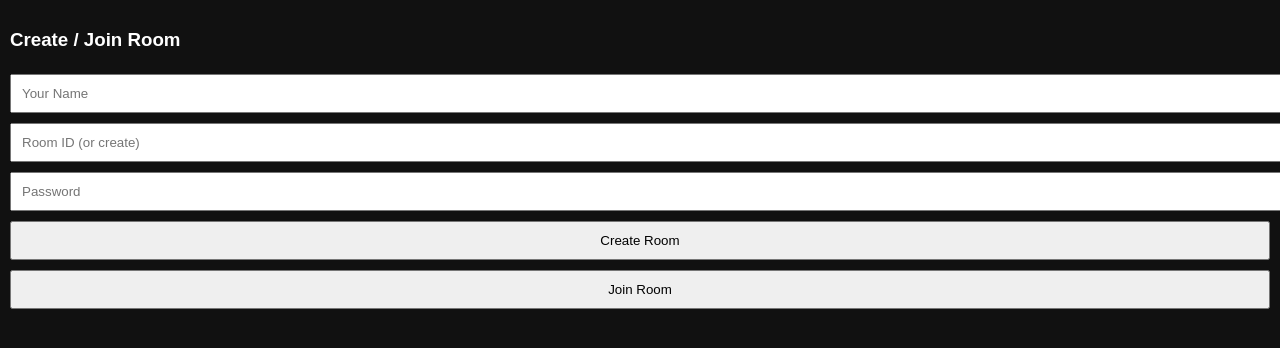
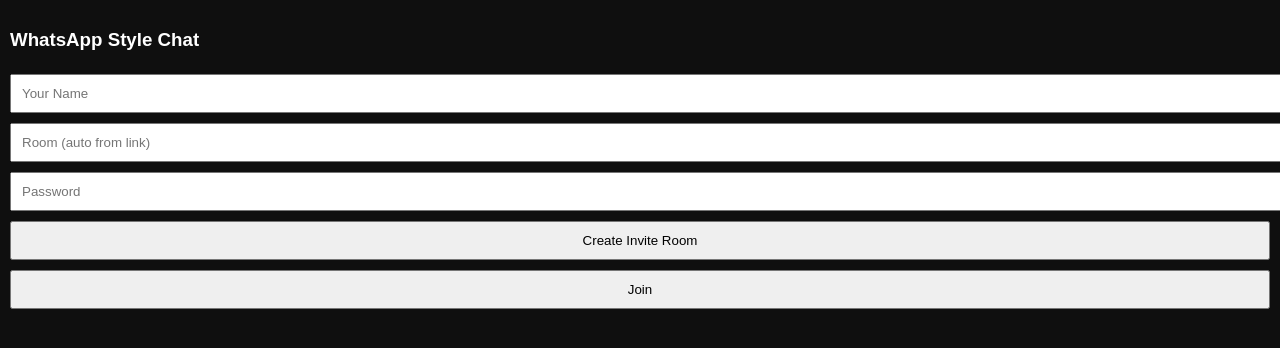
Before and after one commit to bhaveshramanuj28/chat-app, a website: page public/index.html in a window 1280 px wide. Drawn offline with nearby package versions, Linux system fonts and the light colour scheme; no server answers.

Commit message:
Update index.html

```diff
--- a/public/index.html
+++ b/public/index.html
@@ -2,13 +2,13 @@
 <html>
 <head>
 <meta name="viewport" content="width=device-width, initial-scale=1.0">
-<title>Secure Chat</title>
+<title>WhatsApp Style Chat</title>
 
 <style>
 body {
   font-family: Arial;
   margin: 0;
-  background: #111;
+  background: #0f0f0f;
   color: white;
 }
 
@@ -18,8 +18,8 @@
 
 input, button {
   width: 100%;
+  padding: 10px;
   margin: 5px 0;
-  padding: 10px;
 }
 
 .chat {
@@ -28,8 +28,8 @@
 
 .msg {
   background: #222;
+  padding: 8px;
   margin: 5px;
-  padding: 8px;
   border-radius: 5px;
 }
 
@@ -44,28 +44,28 @@
 
 <div class="container" id="login">
 
-<h3>Create / Join Room</h3>
+<h3>WhatsApp Style Chat</h3>
 
 <input id="user" placeholder="Your Name">
-<input id="room" placeholder="Room ID (or create)">
+<input id="room" placeholder="Room (auto from link)">
 <input id="password" placeholder="Password">
 
-<button onclick="createRoom()">Create Room</button>
-<button onclick="join()">Join Room</button>
+<button onclick="createRoom()">Create Invite Room</button>
+<button onclick="join()">Join</button>
 
 </div>
 
 <div class="container chat" id="chat">
 
-<h3>Chat</h3>
+<h3>Chat Room</h3>
 
-<div id="status"></div>
 <div id="users"></div>
-
 <div id="messages"></div>
 
-<input id="msg" oninput="typing()" placeholder="Message">
+<input id="msg" placeholder="Message..." oninput="typing()">
 <button onclick="send()">Send</button>
+
+<p id="typing"></p>
 
 </div>
 
```
